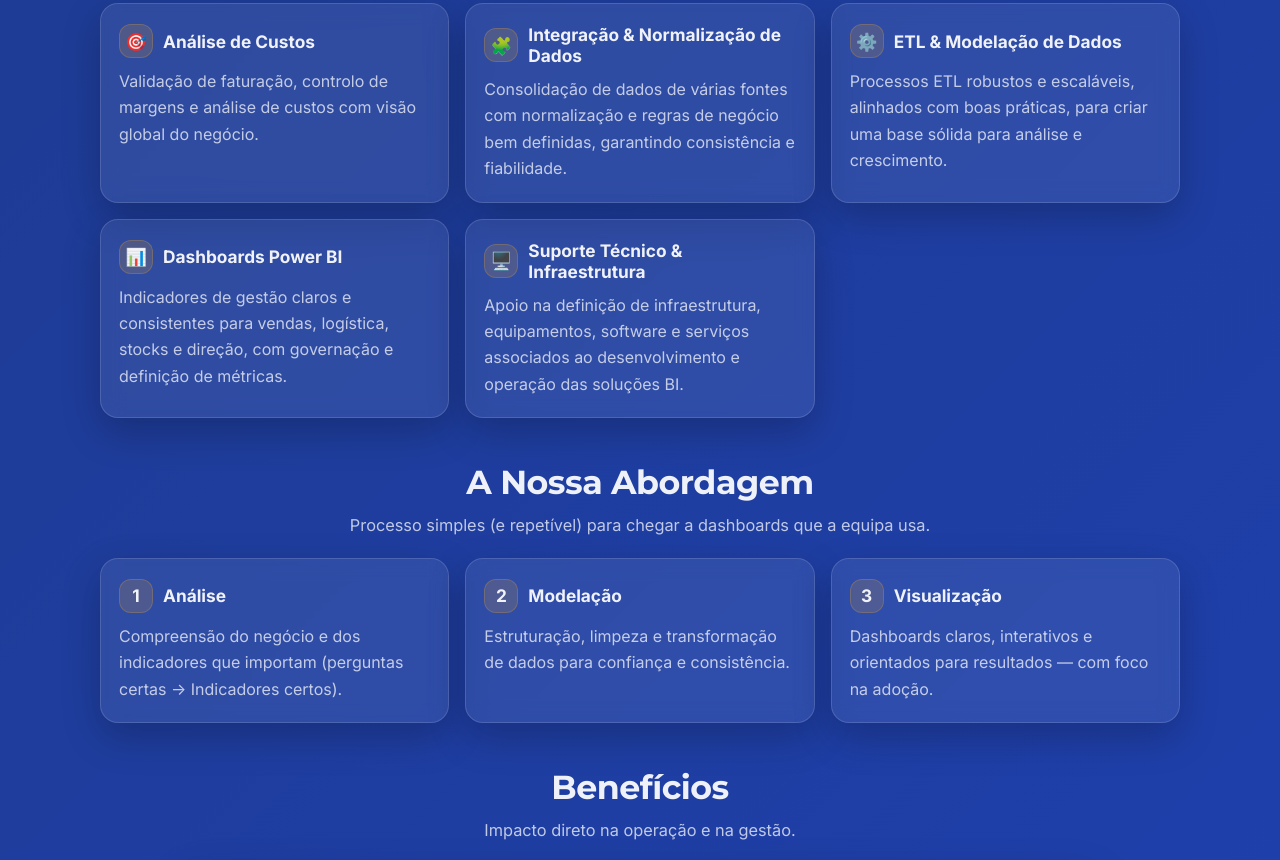
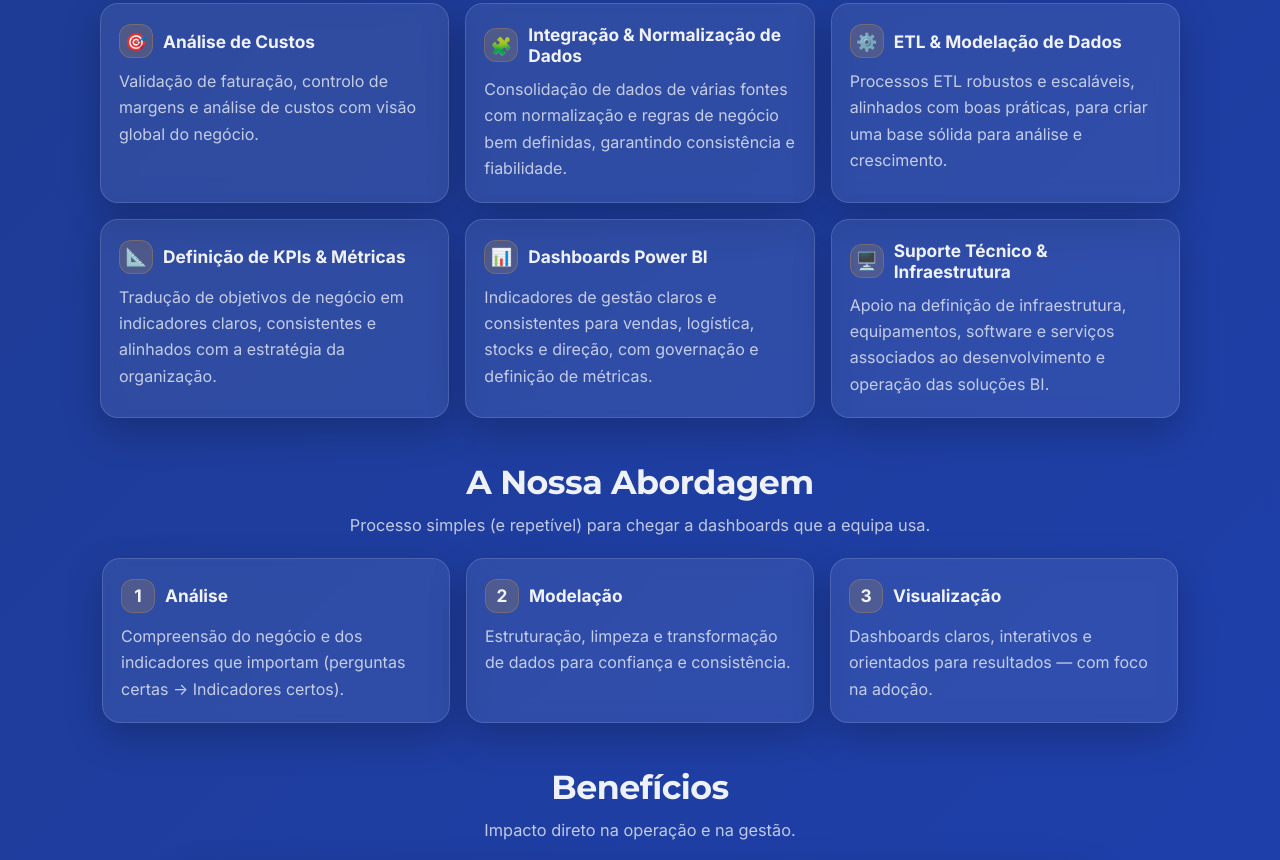
Before and after one commit to cristianothinkbi/thinkbi, a plain HTML site: page index.html in a window 1280 px wide. Shown: the part 1132-1992 px from the top of the page. Drawn offline with Linux system fonts and the light colour scheme.

Commit message:
Update index.html

```diff
--- a/index.html
+++ b/index.html
@@ -346,32 +346,45 @@
       </div>
 
      <div class="grid">
+
+  <!-- 1 -->
   <div class="card">
     <h3><span class="pill">🎯</span> Análise de Custos</h3>
     <p>Validação de faturação, controlo de margens e análise de custos com visão global do negócio.</p>
   </div>
 
+  <!-- 2 -->
   <div class="card">
     <h3><span class="pill">🧩</span> Integração &amp; Normalização de Dados</h3>
     <p>Consolidação de dados de várias fontes com normalização e regras de negócio bem definidas, garantindo consistência e fiabilidade.</p>
   </div>
 
+  <!-- 3 -->
   <div class="card">
     <h3><span class="pill">⚙️</span> ETL &amp; Modelação de Dados</h3>
     <p>Processos ETL robustos e escaláveis, alinhados com boas práticas, para criar uma base sólida para análise e crescimento.</p>
   </div>
 
+  <!-- 4 ⬅️ ESTE É O NOVO -->
+  <div class="card">
+    <h3><span class="pill">📐</span> Definição de KPIs &amp; Métricas</h3>
+    <p>Tradução de objetivos de negócio em indicadores claros, consistentes e alinhados com a estratégia da organização.</p>
+  </div>
+
+  <!-- 5 -->
   <div class="card">
     <h3><span class="pill">📊</span> Dashboards Power BI</h3>
     <p>Indicadores de gestão claros e consistentes para vendas, logística, stocks e direção, com governação e definição de métricas.</p>
   </div>
 
+  <!-- 6 -->
   <div class="card">
     <h3><span class="pill">🖥️</span> Suporte Técnico &amp; Infraestrutura</h3>
     <p>Apoio na definição de infraestrutura, equipamentos, software e serviços associados ao desenvolvimento e operação das soluções BI.</p>
   </div>
+
 </div>
-    </section>
+
 
     <!-- Abordagem -->
     <section class="section" id="abordagem">
```
Lines whose indentation alone changed are shown as unchanged.
